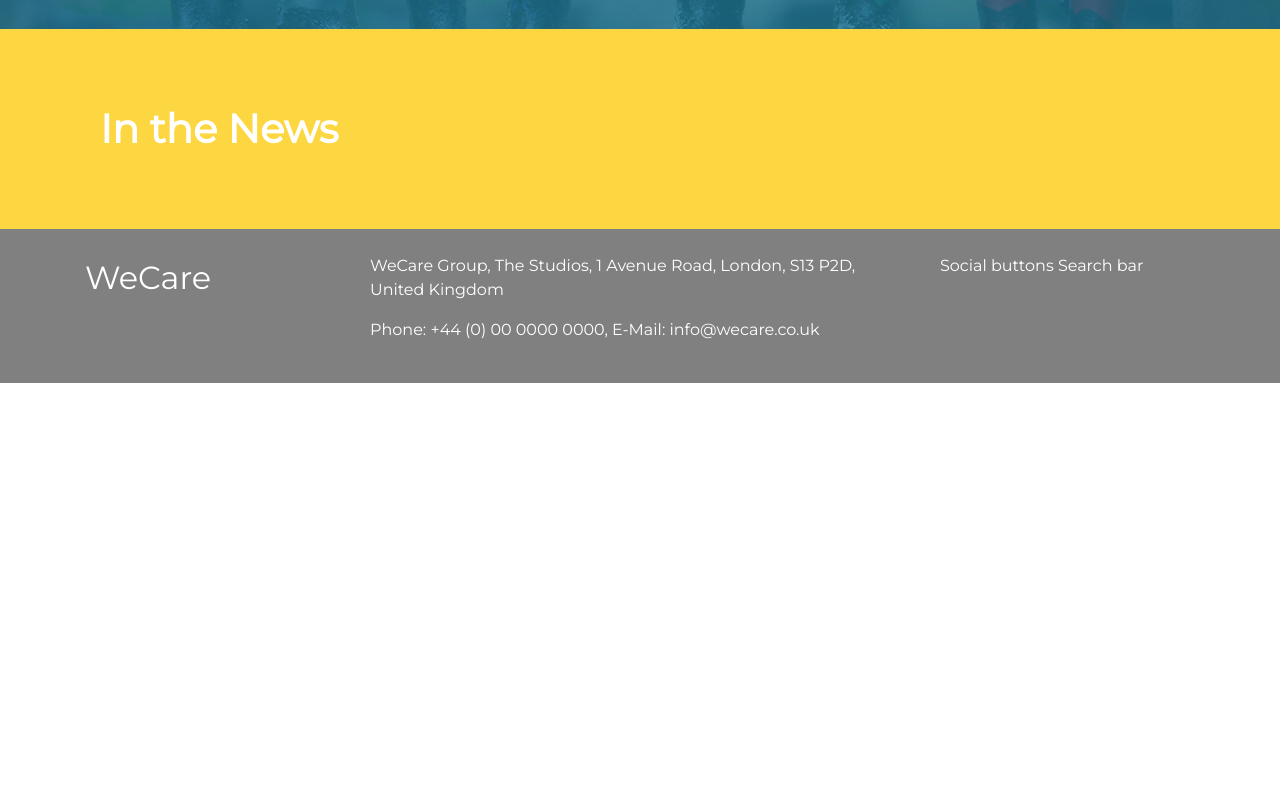
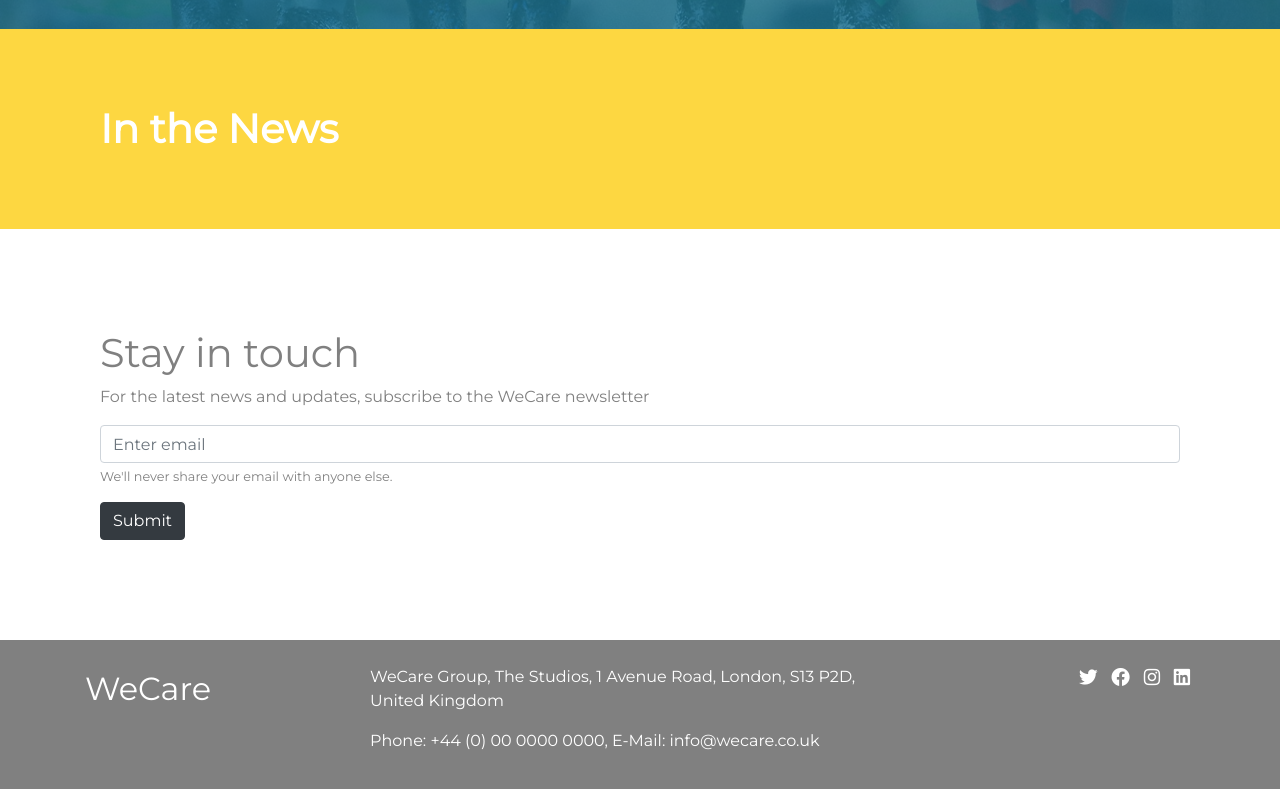
Before and after one commit to mjsteph/web-project, a plain HTML site: page index.html in a window 1280 px wide. Shown: the part 1719-2508 px from the top of the page. Before the commit the page ends 2102 px from the top, so only its background shows below. Drawn offline with Linux system fonts and the light colour scheme.

Commit message:
Social buttons and subscribe form

```diff
--- a/css/main.css
+++ b/css/main.css
@@ -192,3 +192,22 @@ a {
   box-shadow: 0px 0px 20px 10px rgba(0, 0, 0, 0.05);
   border-radius: 8px;
 }
+.contact {
+  padding: 100px;
+  background: white;
+  color: grey;
+  display: flex;
+  flex-direction: column;
+  justify-content: center;
+}
+.buttons {
+  text-align: right;
+}
+.social-button {
+  padding: 5px;
+  transition: color 0.3s ease;
+  cursor: pointer;
+}
+.social-button:hover {
+  color: #fdd741;
+}
--- a/index.html
+++ b/index.html
@@ -3,6 +3,12 @@
   <head>
     <title>WeCare</title>
     <link href="css/bootstrap.min.css" rel="stylesheet" />
+    <link
+      rel="stylesheet"
+      href="https://use.fontawesome.com/releases/v5.8.1/css/all.css"
+      integrity="sha384-50oBUHEmvpQ+1lW4y57PTFmhCaXp0ML5d60M1M7uH2+nqUivzIebhndOJK28anvf"
+      crossorigin="anonymous"
+    />
     <link rel="stylesheet" type="text/css" href="css/main.css" />
     <link
       href="https://fonts.googleapis.com/css?family=Montserrat"
@@ -117,6 +123,25 @@
     <div class="news">
       <h1 class="inthenews"><strong>In the News</strong></h1>
     </div>
+    <div class="contact">
+      <h1 class="newsletter">Stay in touch</h1>
+      <p>For the latest news and updates, subscribe to the WeCare newsletter</p>
+      <form>
+        <div class="form-group">
+          <input
+            type="email"
+            class="form-control"
+            id="exampleInputEmail1"
+            aria-describedby="emailHelp"
+            placeholder="Enter email"
+          />
+          <small id="emailHelp" class="form-text"
+            >We'll never share your email with anyone else.</small
+          >
+        </div>
+        <button type="submit" class="btn btn-dark">Submit</button>
+      </form>
+    </div>
     <div class="footer">
       <div class="container">
         <div class="row">
@@ -128,7 +153,20 @@
             </p>
             <p>Phone: +44 (0) 00 0000 0000, E-Mail: info@wecare.co.uk</p>
           </div>
-          <div class="col">Social buttons Search bar</div>
+          <div class="col buttons">
+            <a href="https://twitter.com">
+              <i class="fab fa-twitter fa-lg social-button"></i>
+            </a>
+            <a href="https://facebook.com">
+              <i class="fab fa-facebook fa-lg social-button"></i>
+            </a>
+            <a href="https://instagram.com">
+              <i class="fab fa-instagram fa-lg social-button"></i>
+            </a>
+            <a href="https://linkedin.com">
+              <i class="fab fa-linkedin fa-lg social-button"></i>
+            </a>
+          </div>
         </div>
       </div>
     </div>
```
Also changed, not shown: about.html (+20 -1 lines), 2 other files.
